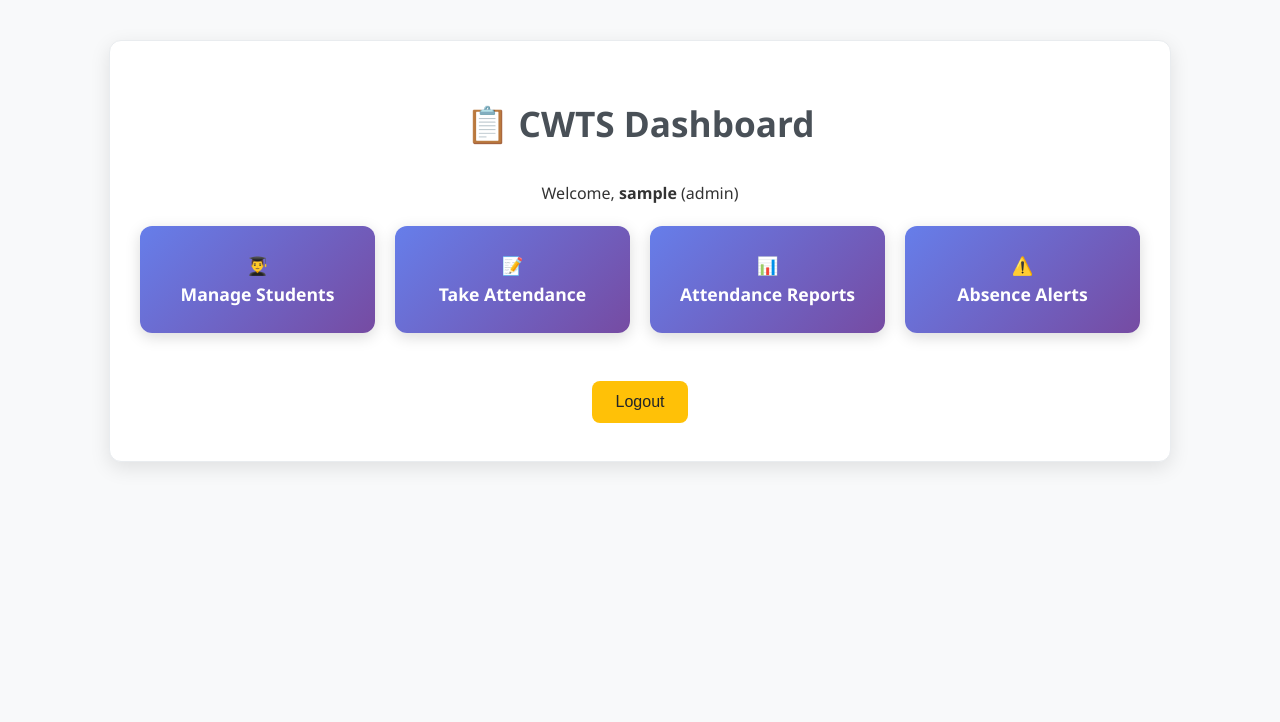
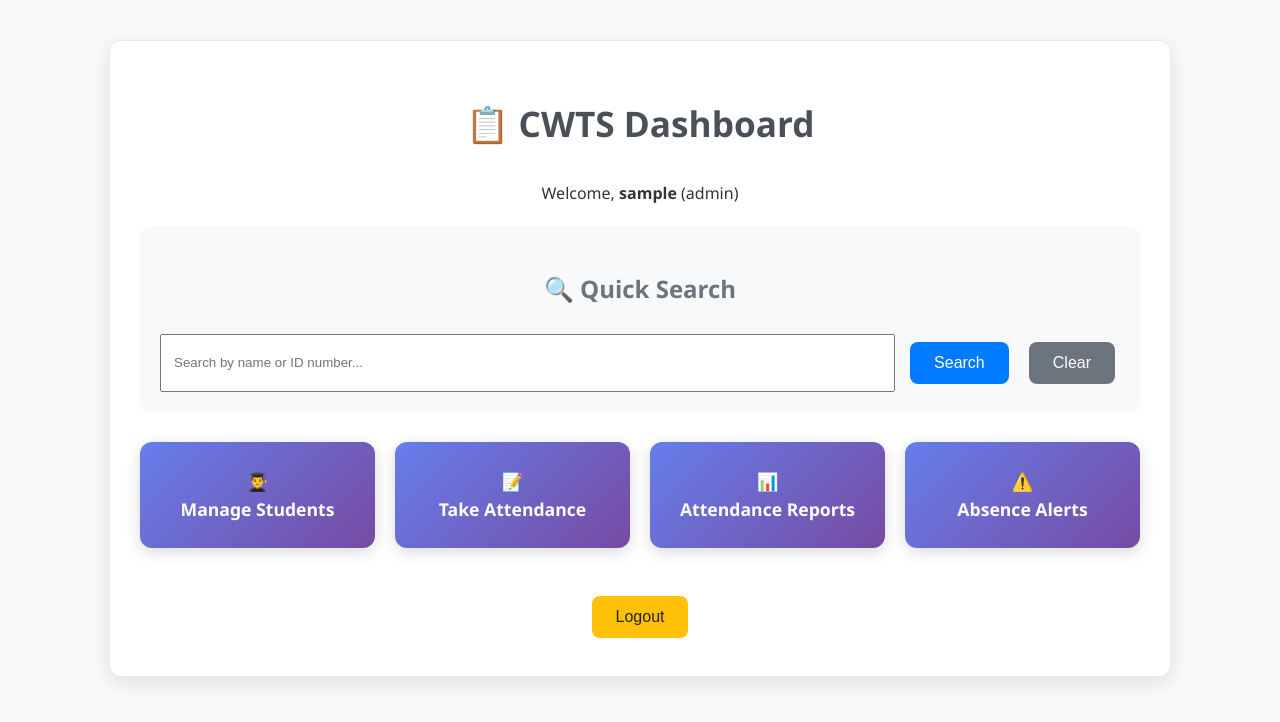
Before and after one commit to sherizbautistaecoast-ops/cwts-system, a React (Vite) app in the folder frontend/: page / in a window 1280 px wide. Shown: the top 722 px of the page. Built offline with nearby package versions, Linux system fonts and the light colour scheme; sample sign-in values are in the browser's storage.

Commit message:
Add search feature to dashboard

```diff
--- a/frontend/src/pages/Dashboard.jsx
+++ b/frontend/src/pages/Dashboard.jsx
@@ -1,9 +1,12 @@
-import { Link, useNavigate } from 'react-router-dom';
-import { useEffect, useState } from 'react';
+import { useState, useEffect } from 'react';
+import { Link } from 'react-router-dom';
+import { getStudents } from '../api';
 
 function Dashboard() {
   const [user, setUser] = useState(null);
-  const navigate = useNavigate(); // 👈 add this
+  const [searchTerm, setSearchTerm] = useState('');
+  const [searchResults, setSearchResults] = useState([]);
+  const [searching, setSearching] = useState(false);
 
   useEffect(() => {
     const userData = localStorage.getItem('user');
@@ -15,7 +18,30 @@ function Dashboard() {
   const handleLogout = () => {
     localStorage.removeItem('token');
     localStorage.removeItem('user');
-    navigate('/login'); // 👈 use this instead
+    window.location.href = '/login';
+  };
+
+  const handleSearch = async () => {
+    if (!searchTerm.trim()) {
+      setSearchResults([]);
+      return;
+    }
+
+    setSearching(true);
+    try {
+      const response = await getStudents();
+      const allStudents = response.data;
+      const results = allStudents.filter(student =>
+        student.first_name.toLowerCase().includes(searchTerm.toLowerCase()) ||
+        student.last_name.toLowerCase().includes(searchTerm.toLowerCase()) ||
+        student.id_number.toLowerCase().includes(searchTerm.toLowerCase())
+      );
+      setSearchResults(results);
+    } catch (error) {
+      console.error('Search error:', error);
+    } finally {
+      setSearching(false);
+    }
   };
 
   return (
@@ -24,6 +50,60 @@ function Dashboard() {
       <p style={{ textAlign: 'center', marginBottom: '20px' }}>
         Welcome, <strong>{user?.username}</strong> ({user?.role})
       </p>
+
+      {/* Search Section */}
+      <div style={{ marginBottom: '30px', padding: '20px', background: '#f8f9fa', borderRadius: '10px' }}>
+        <h3>🔍 Quick Search</h3>
+        <div style={{ display: 'flex', gap: '10px', flexWrap: 'wrap' }}>
+          <input
+            type="text"
+            placeholder="Search by name or ID number..."
+            value={searchTerm}
+            onChange={(e) => setSearchTerm(e.target.value)}
+            style={{ flex: 1, minWidth: '300px', padding: '12px' }}
+          />
+          <button
+            onClick={handleSearch}
+            className="button"
+            disabled={searching}
+            style={{ padding: '12px 24px' }}
+          >
+            {searching ? 'Searching...' : 'Search'}
+          </button>
+          <button
+            onClick={() => {
+              setSearchTerm('');
+              setSearchResults([]);
+            }}
+            className="button back"
+            style={{ padding: '12px 24px' }}
+          >
+            Clear
+          </button>
+        </div>
+
+        {searchResults.length > 0 && (
+          <div style={{ marginTop: '20px' }}>
+            <h4>Search Results ({searchResults.length})</h4>
+            <div style={{ maxHeight: '200px', overflowY: 'auto' }}>
+              {searchResults.map(student => (
+                <div key={student.serial_no} style={{
+                  padding: '10px',
+                  margin: '5px 0',
+                  background: '#fff',
+                  borderRadius: '5px',
+                  borderLeft: '4px solid #007bff'
+                }}>
+                  <strong>{student.id_number}</strong> - {student.last_name}, {student.first_name}
+                  <span style={{ float: 'right', color: '#6c757d' }}>
+                    {student.course} | {student.campus}
+                  </span>
+                </div>
+              ))}
+            </div>
+          </div>
+        )}
+      </div>
 
       <div className="card-container">
         <Link to="/students" className="card">
```
